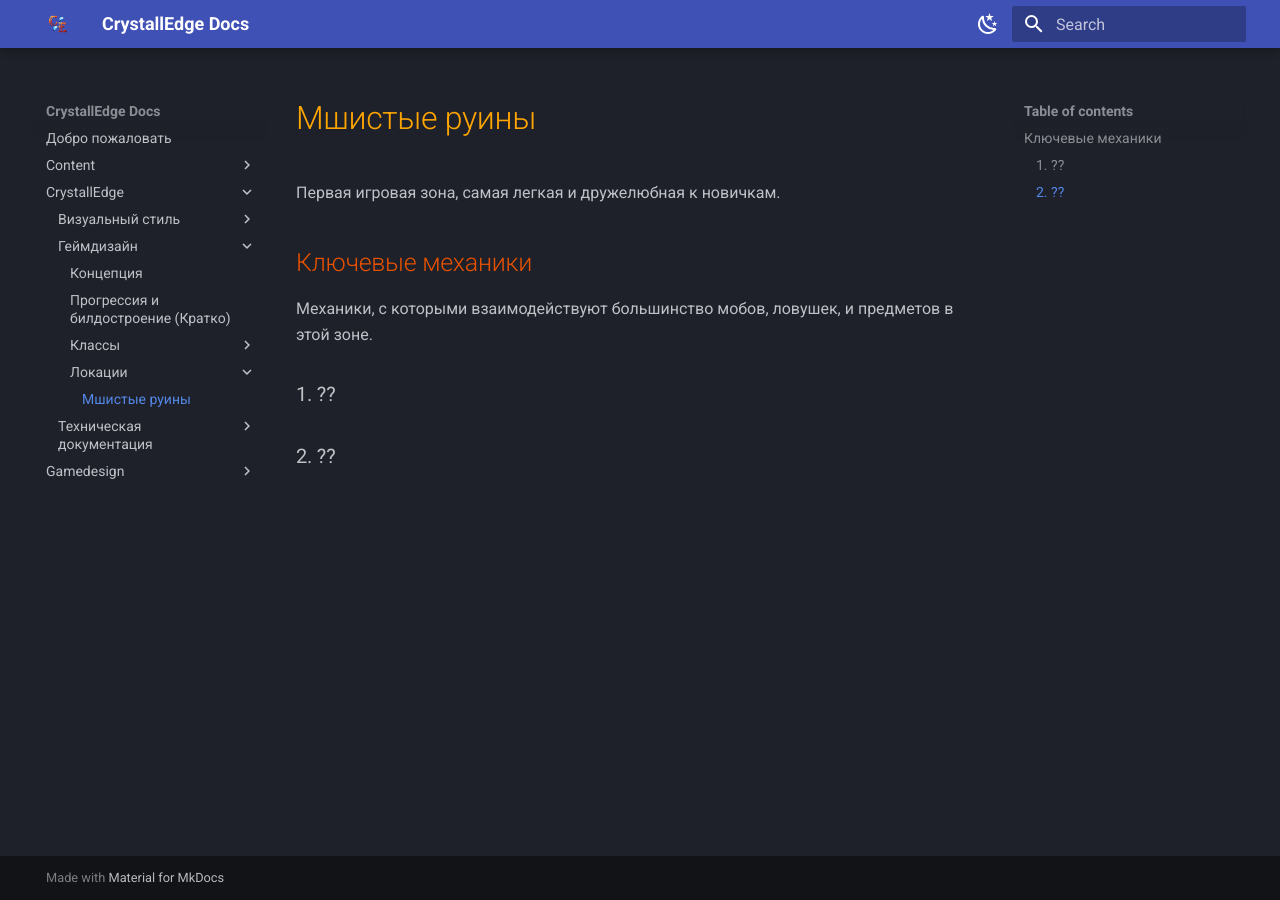
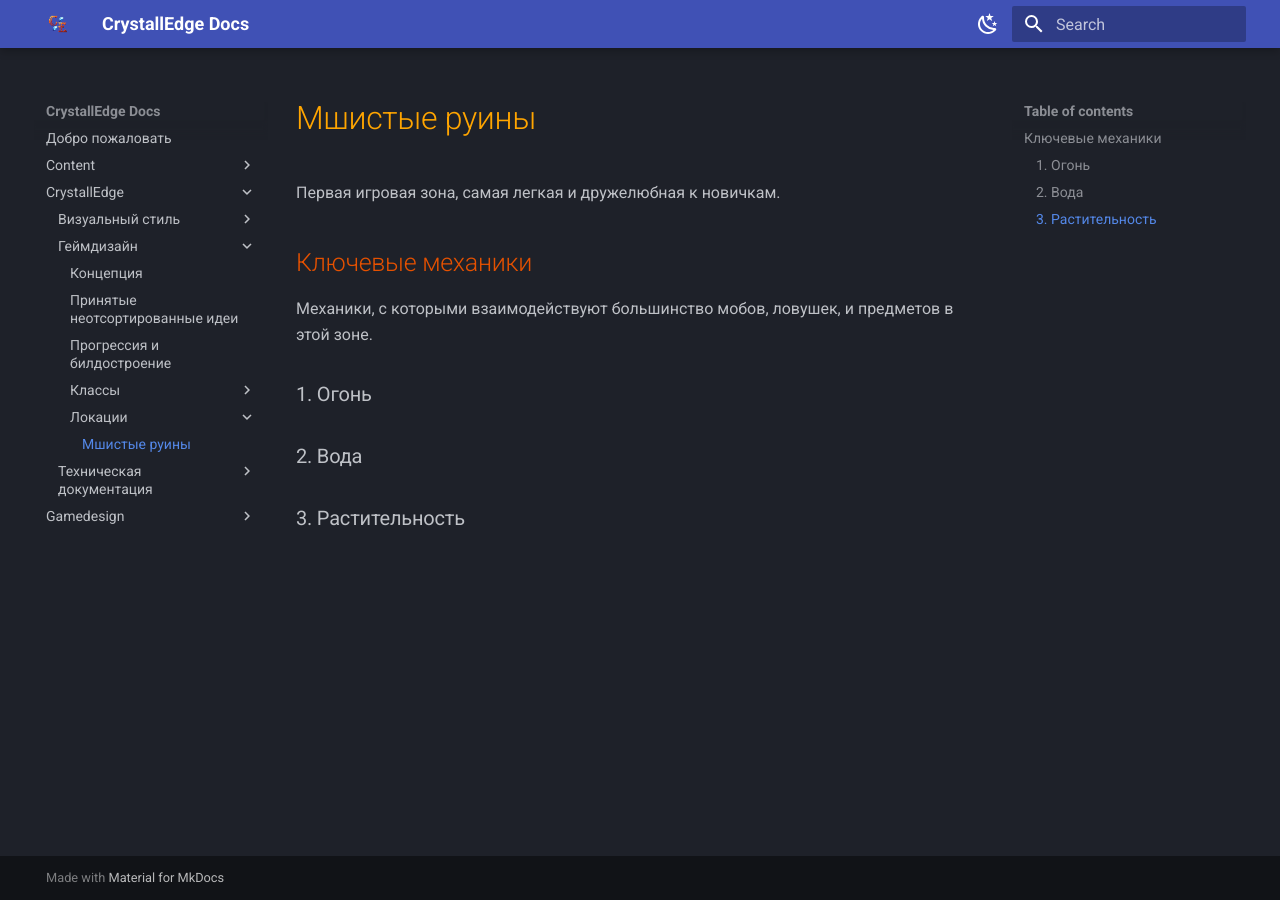
Before and after one commit to crystallpunk-14/crystallpunk-docs, an MkDocs documentation site: the page built from docs/CrystallEdge/Геймдизайн/Локации/Мшистые руины.md, in a window 1280 px wide. Built offline with MkDocs 1.6.1 and Material for MkDocs 9.7.7, drawn with Linux system fonts in a browser that asks for light colours.

Commit message:
actualize

```diff
--- a/docs/CrystallEdge/Геймдизайн/Локации/Мшистые руины.md
+++ b/docs/CrystallEdge/Геймдизайн/Локации/Мшистые руины.md
@@ -6,6 +6,8 @@
 
 Механики, с которыми взаимодействуют большинство мобов, ловушек, и предметов в этой зоне.
 
-### 1. ??
+### 1. Огонь
 
-### 2. ??
+### 2. Вода
+
+### 3. Растительность
--- a/docs/CrystallEdge/Геймдизайн/Прогрессия.md
+++ b/docs/CrystallEdge/Геймдизайн/Прогрессия.md
@@ -1,4 +1,4 @@
-# Прогрессия и билдостроение (Кратко)
+# Прогрессия и билдостроение
 
 CrystallEdge объединяет roguelike-механики (случайное развитие, прогрессия от слабого к сильному) с ММО: множество игроков проходят путь развития параллельно, встречаются друг с другом, формируют команды или становятся врагами.
 
```
Also changed, not shown: docs/CrystallEdge/Геймдизайн/Принятые неотсортированные решения.md (added, +17 -0 lines).
